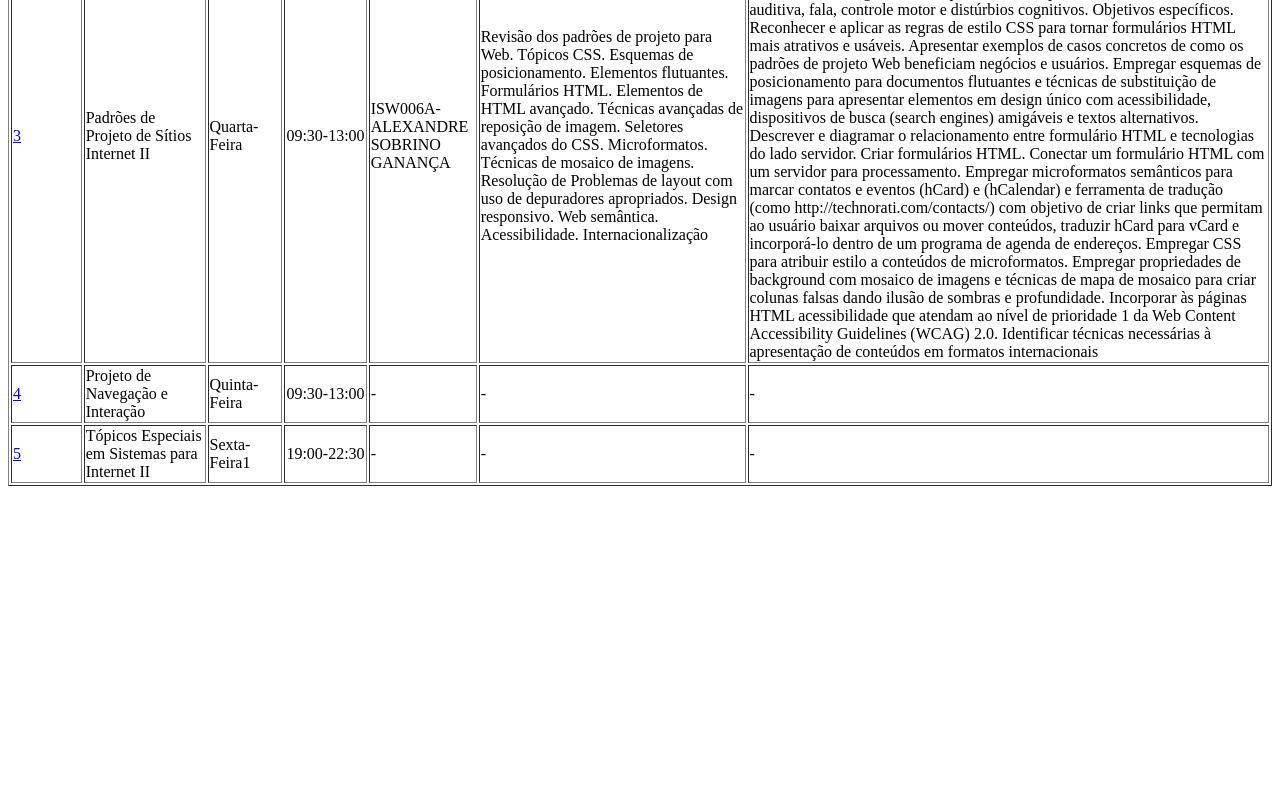
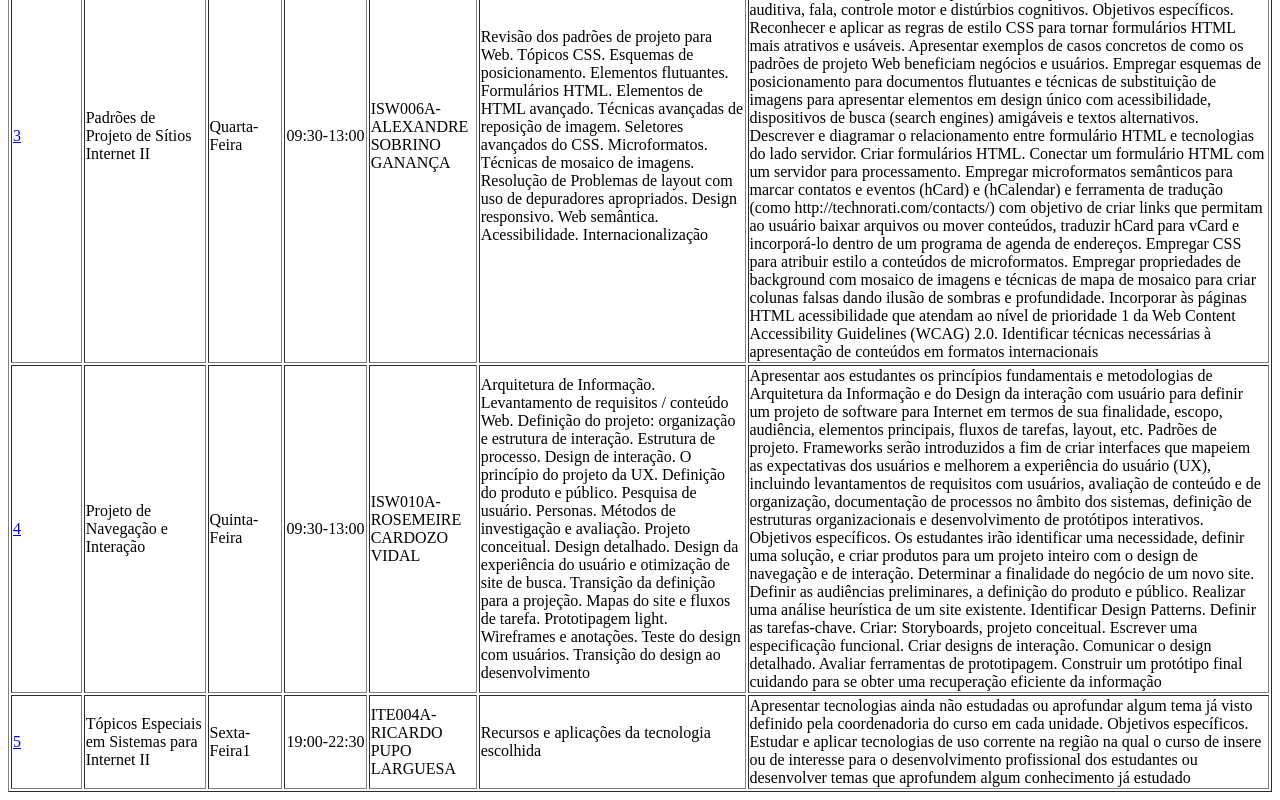
Before and after one commit to priscilafraifer/angular-ivy-du1vkc, an Angular app: page /list in a window 1280 px wide. Shown: the part 831-1631 px from the top of the page. Before the commit the page ends 1325 px from the top, so only its background shows below. Built offline with nearby package versions, Linux system fonts and the light colour scheme.

Commit message:
1 file modified

```diff
--- a/src/app/list-details/list.ts
+++ b/src/app/list-details/list.ts
@@ -37,17 +37,19 @@ export const listData = [
     text: 'Projeto de Navegação e Interação',
     dia: '	Quinta-Feira',
     hora: '09:30-13:00',
-    dados: '-',
-    ementa: '-',
-    objetivo: '-',
+    dados: 'ISW010A-ROSEMEIRE CARDOZO VIDAL',
+    ementa:
+      'Arquitetura de Informação. Levantamento de requisitos / conteúdo Web.  Definição do projeto: organização e estrutura de interação. Estrutura de processo. Design de interação. O princípio do projeto da UX. Definição do produto e público. Pesquisa de usuário. Personas. Métodos de investigação e avaliação. Projeto conceitual. Design detalhado. Design da experiência do usuário e otimização de site de busca. Transição da definição para a projeção. Mapas do site e fluxos de tarefa. Prototipagem light.  Wireframes e anotações. Teste do design com usuários. Transição do design ao desenvolvimento',
+    objetivo:
+      'Apresentar aos estudantes os princípios fundamentais e metodologias de Arquitetura da Informação e do Design da interação com usuário para definir um projeto de software para Internet em termos de sua finalidade, escopo, audiência, elementos principais, fluxos de tarefas, layout, etc. Padrões de projeto.  Frameworks  serão introduzidos a fim de criar interfaces que mapeiem as expectativas dos usuários e melhorem a experiência do usuário (UX), incluindo levantamentos de requisitos com usuários,  avaliação de conteúdo e de organização,  documentação de processos no âmbito dos sistemas, definição de estruturas organizacionais e desenvolvimento de protótipos interativos. Objetivos específicos. Os estudantes irão identificar uma necessidade, definir uma solução, e criar produtos para um projeto inteiro com o design de navegação e de interação. Determinar a finalidade do negócio de um novo site. Definir as audiências preliminares, a definição do produto e público. Realizar uma análise heurística de um site existente. Identificar Design Patterns. Definir as tarefas-chave. Criar: Storyboards, projeto conceitual. Escrever uma especificação funcional. Criar designs de interação. Comunicar o design detalhado. Avaliar ferramentas de prototipagem. Construir um protótipo final cuidando para se obter uma recuperação eficiente da informação',
   },
   {
     id: 5,
     text: 'Tópicos Especiais em Sistemas para Internet II',
     dia: 'Sexta-Feira1',
     hora: '19:00-22:30',
-    dados: '-',
-    ementa: '-',
-    objetivo: '-',
+    dados: 'ITE004A-RICARDO PUPO LARGUESA',
+    ementa: 'Recursos e aplicações da tecnologia escolhida',
+    objetivo: 'Apresentar tecnologias ainda não estudadas ou aprofundar algum tema já visto definido pela coordenadoria do curso em cada unidade. Objetivos específicos. Estudar e aplicar tecnologias de uso corrente na região na qual o curso de insere ou de interesse para o desenvolvimento profissional dos estudantes ou desenvolver temas que aprofundem algum conhecimento já estudado',
   },
 ];
```
